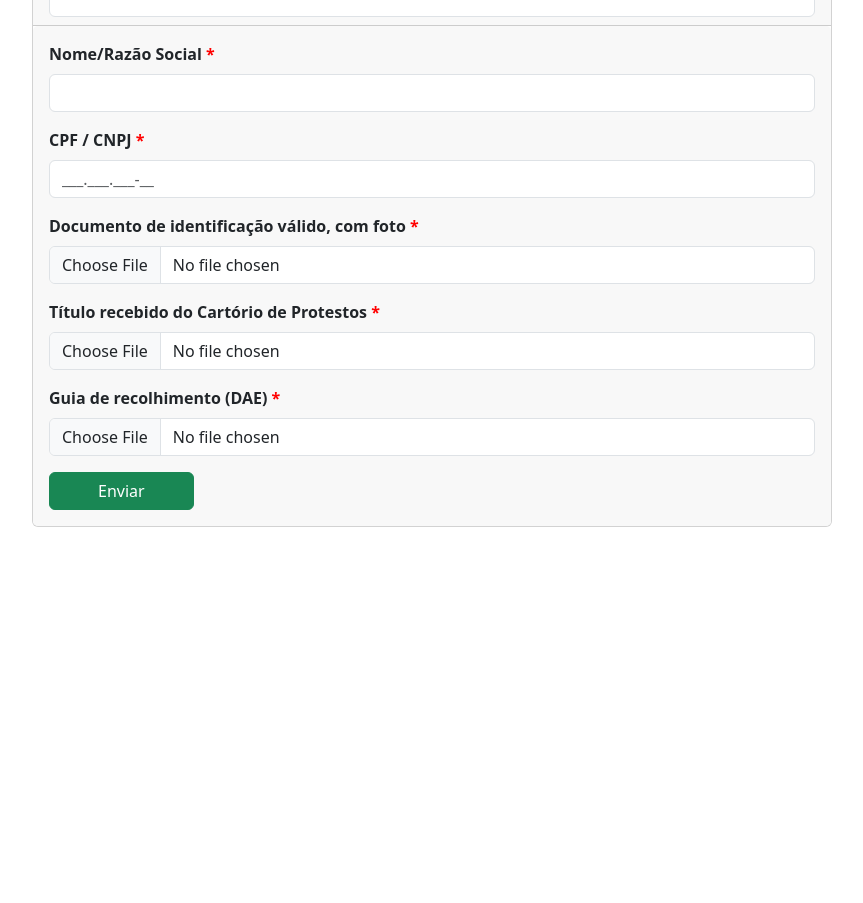
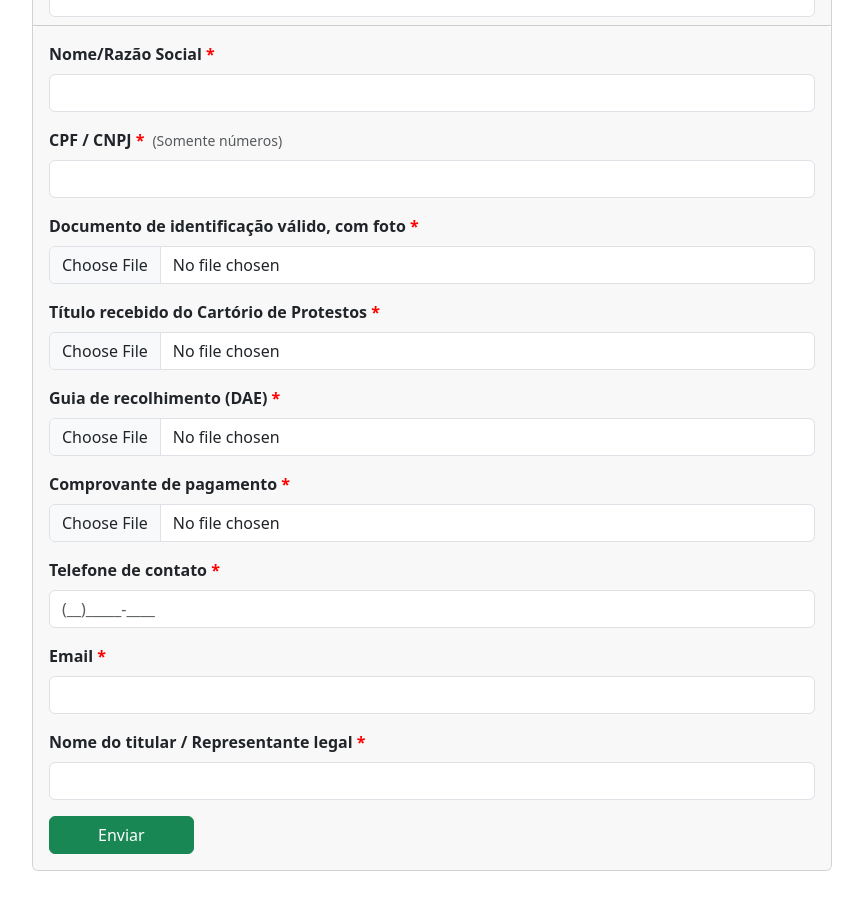
Before and after one commit to abudluan/forms-site-pge, a React (Create React App) app: page /form2 in a window 1280 px wide. Shown: the part 280-1183 px from the top of the page, without its empty margins (208-1071 px from the left). Before the commit the page ends 839 px from the top, so only its background shows below. Built offline with nearby package versions, Linux system fonts and the light colour scheme.

Commit message:
feat: form2 adicionada

```diff
--- a/src/components/Form2/Form2.js
+++ b/src/components/Form2/Form2.js
@@ -12,7 +12,10 @@ const Form1 = () => {
         "entry.1248662621": "sem documento",
         "entry.637644008": "sem titulo",
         "entry.939867898": "sem DAE",
-        "entry.2060992544": "sem comprovante"
+        "entry.2060992544": "sem comprovante",
+        "entry.100752253": "",
+        "entry.2022699692": "",
+        "entry.1253515616": ""
     });
 
     const handleInputData = (input) => (e) => {
@@ -35,6 +38,10 @@ const Form1 = () => {
             &entry.1248662621=${formData["entry.1248662621"]}
             &entry.637644008=${formData["entry.637644008"]}
             &entry.939867898=${formData["entry.939867898"]}
+            &entry.2060992544=${formData["entry.2060992544"]}
+            &entry.100752253=${formData["entry.100752253"]}
+            &entry.2022699692=${formData["entry.2022699692"]}
+            &entry.1253515616=${formData["entry.1253515616"]}
 
             `;
 
@@ -62,6 +69,7 @@ const Form1 = () => {
         fileInputRef1: useRef(null),
         fileInputRef2: useRef(null),
         fileInputRef3: useRef(null),
+        fileInputRef4: useRef(null),
     };
 
 
@@ -101,29 +109,28 @@ const Form1 = () => {
 
     const handleFileUpload1 = () => handleFileUpload(fileInputRefs.fileInputRef1, "entry.1248662621");
     const handleFileUpload2 = () => handleFileUpload(fileInputRefs.fileInputRef2, "entry.637644008");
-    const handleFileUpload3 = () => handleFileUpload(fileInputRefs.fileInputRef2, "entry.939867898");
+    const handleFileUpload3 = () => handleFileUpload(fileInputRefs.fileInputRef3, "entry.939867898");
+    const handleFileUpload4 = () => handleFileUpload(fileInputRefs.fileInputRef4, "entry.2060992544");
 
     const handleNewFormClick = () => {
         window.location.reload();
     }
 
-    const determineMask = (value) => {
-        // Remove non-numeric characters
-        const cleanedValue = value.replace(/\D/g, "");
+    const applyMask = (value) => {
+        // Remove caracteres não numéricos
+        const cleanedValue = value.replace(/\D/g, '');
 
-        // Determine if it's a CPF or CNPJ based on length
-        return cleanedValue.length <= 11 ? "999.999.999-99" : "99.999.999/9999-99";
+        // Decide se é um CPF ou CNPJ com base na quantidade de dígitos
+        const isCpf = cleanedValue.length <= 11;
+
+        // Aplica a máscara de CPF ou CNPJ
+        if (isCpf) {
+            return cleanedValue.replace(/(\d{3})(\d{3})(\d{3})(\d{2})/, '$1.$2.$3-$4');
+        } else {
+            return cleanedValue.replace(/(\d{2})(\d{3})(\d{3})(\d{4})/, '$1.$2.$3/$4');
+        }
     };
 
-    const handleMaskChange = (event) => {
-        const value = event.target.value;
-        const mask = determineMask(value);
-
-        setFormData({
-            ...formData,
-            "entry.607460007": value,
-        });
-    };
 
     return (
         <Container>
@@ -168,19 +175,22 @@ const Form1 = () => {
                                 />
                             </Form.Group>
 
-                            <Form.Group className="mb-3">
-                                <Form.Label htmlFor="entry.607460007" className="form-label">CPF / CNPJ </Form.Label>
+                            <Form.Group className='mb-3'>
+                                <Form.Label htmlFor='entry.607460007' className='form-label'>CPF / CNPJ </Form.Label>
+                                <Form.Text className="text-muted mx-2">
+                                    (Somente números)
+                                </Form.Text>
+
                                 <Form.Control
-                                    as={InputMask}
-                                    mask="999.999.999-99"
-                                    placeholder="___.___.___-__"
                                     type="text"
                                     className="form-control"
-                                    id="cpf/cnpj"
-                                    onChange={handleInputData("entry.607460007")}
-                                    value={formData["entry.607460007"]}
+                                    id="cpfCnpj"
+                                    onChange={(e) => handleInputData('entry.607460007')(e)}
+                                    value={applyMask(formData['entry.607460007'])}
                                     name="entry.607460007"
-                                    required />
+                                    maxLength={17}
+                                    required
+                                />
                             </Form.Group>
 
                             <Form.Group className="mb-3">
@@ -258,6 +268,70 @@ const Form1 = () => {
                                 />
                             </Form.Group>
 
+                            <Form.Group className="mb-3">
+                                <Form.Label className="form-label">Comprovante de pagamento</Form.Label>
+                                <Form.Control
+                                    className="form-control"
+                                    type="file"
+                                    ref={fileInputRefs.fileInputRef4}
+                                    id="comprovanteResidencia"
+                                    accept=".pdf"
+                                    onChange={handleFileUpload4}
+                                    required
+                                />
+
+                            </Form.Group>
+
+                            <Form.Group className="mb-3">
+                                <Form.Control
+                                    type="text"
+                                    className="form-control"
+                                    name="entry.2060992544"
+                                    value={formData["entry.2060992544"]}
+                                    readOnly
+                                    hidden
+                                />
+                            </Form.Group>
+
+                            <Form.Group className='mb-3'>
+                                <Form.Label htmlFor='entry.100752253' className='form-label'>Telefone de contato</Form.Label>
+                                <Form.Control
+                                    as={InputMask}
+                                    mask='(99)99999-9999'
+                                    placeholder='(__)_____-____'
+                                    type='text'
+                                    className='form-control'
+                                    id='telefone'
+                                    onChange={handleInputData('entry.100752253')}
+                                    value={formData['entry.100752253']}
+                                    name='entry.100752253'
+                                    required />
+                            </Form.Group>
+
+                            <Form.Group className='mb-3'>
+                                <Form.Label htmlFor='entry.2022699692' className='form-label'>Email</Form.Label>
+                                <Form.Control
+                                    type='email'
+                                    className='form-control'
+                                    id='email'
+                                    onChange={handleInputData('entry.2022699692')}
+                                    value={formData['entry.2022699692']}
+                                    name='entry.2022699692'
+                                    required />
+                            </Form.Group>
+
+                            <Form.Group className='mb-3'>
+                                <Form.Label htmlFor='entry.1253515616' className='form-label'>Nome do titular / Representante legal</Form.Label>
+                                <Form.Control
+                                    type='text'
+                                    className='form-control'
+                                    id='nomeTitular'
+                                    onChange={handleInputData('entry.1253515616')}
+                                    value={formData['entry.1253515616']}
+                                    name='entry.1253515616'
+                                    required />
+                            </Form.Group>
+
 
 
 
```
